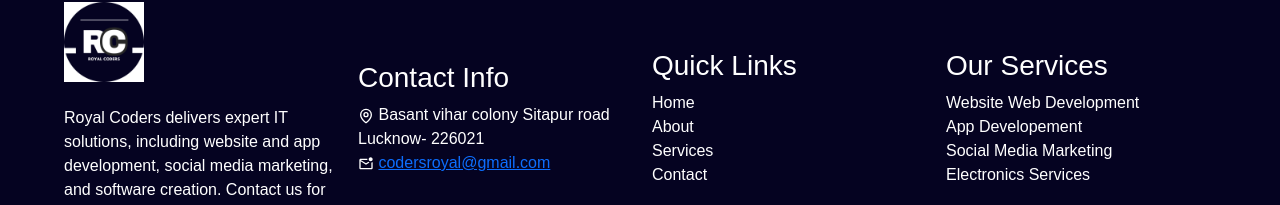
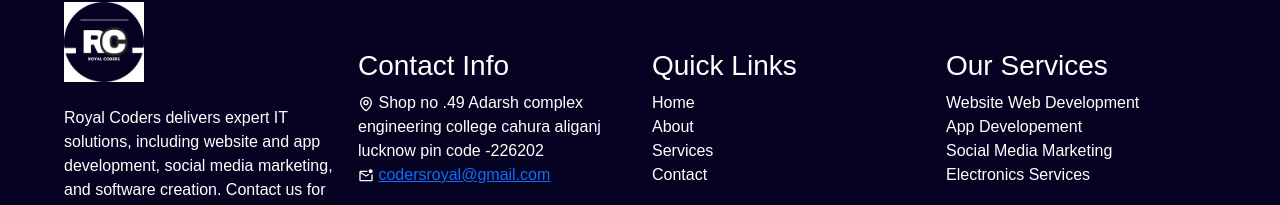
Before and after one commit to royalsCoder/royalcoders0.2, a React (Vite) app: page /contact in a window 1280 px wide. Shown: the part 2129-2334 px from the top of the page. Built offline with nearby package versions, Linux system fonts and the light colour scheme.

Commit message:
Update Footer.jsx

```diff
--- a/src/components/Footer.jsx
+++ b/src/components/Footer.jsx
@@ -39,8 +39,7 @@
                         <span>
                           <LuMapPin />
                         </span>{" "}
-                        Basant vihar colony Sitapur road
-                         Lucknow- 226021
+                        Shop no .49 Adarsh complex engineering college cahura aliganj lucknow pin code -226202
                       </div>
                     </li>
                     <li>
```
